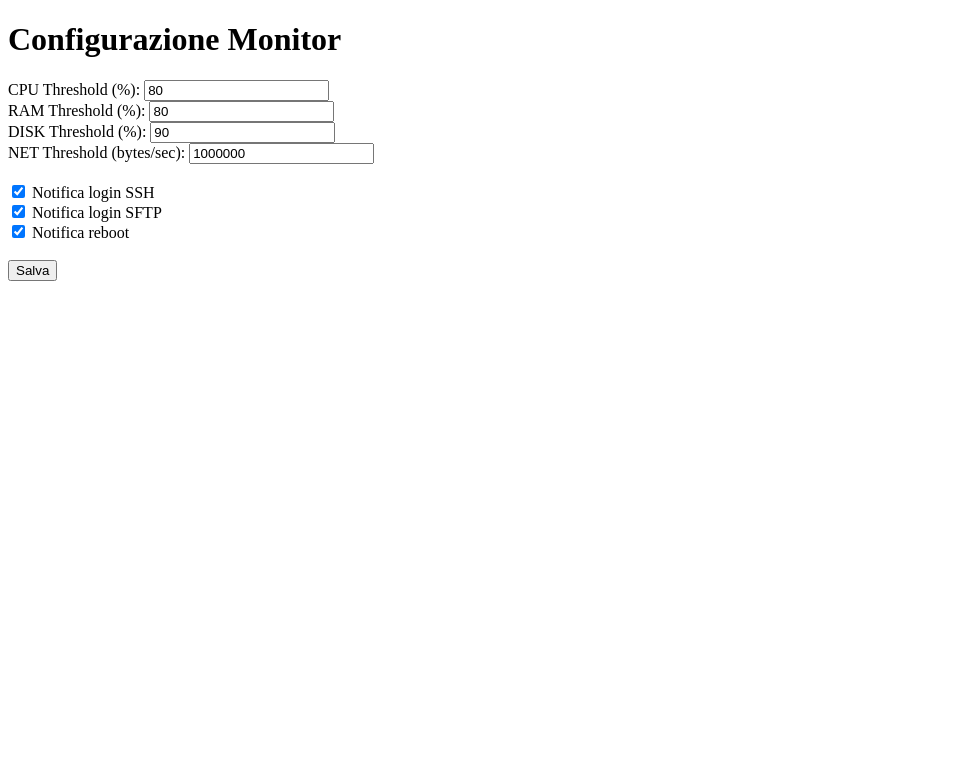
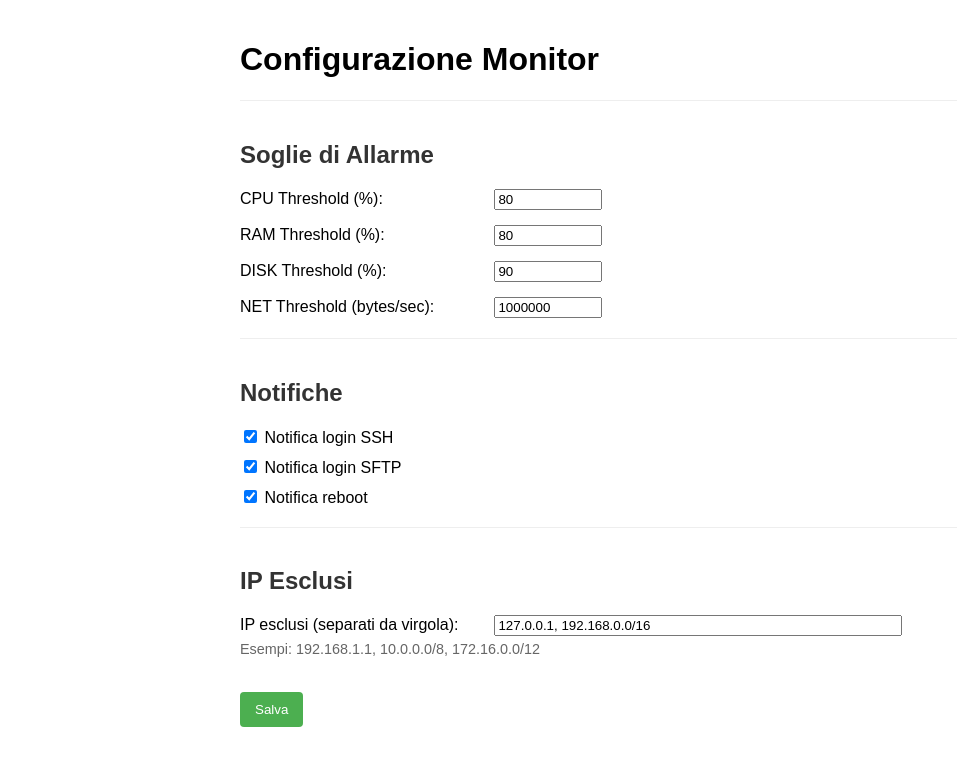
Before and after one commit to savergiggio/Server_Monitor_Telegram, a Flask app: page / in a window 1280 px wide. Shown: the top 766 px of the page, without its empty margins (0-957 px from the left). Run offline with Flask 3, Linux system fonts and the light colour scheme.

Commit message:
Update index.html

```diff
--- a/templates/index.html
+++ b/templates/index.html
@@ -1,17 +1,95 @@
 <!DOCTYPE html>
 <html>
-<head><title>Monitor Config</title></head>
+<head>
+  <title>Monitor Config</title>
+  <style>
+    body {
+      font-family: Arial, sans-serif;
+      max-width: 800px;
+      margin: 0 auto;
+      padding: 20px;
+    }
+    .form-group {
+      margin-bottom: 15px;
+    }
+    label {
+      display: inline-block;
+      width: 250px;
+    }
+    input[type="number"] {
+      width: 100px;
+    }
+    .section {
+      margin-top: 20px;
+      border-top: 1px solid #eee;
+      padding-top: 20px;
+    }
+    button {
+      background-color: #4CAF50;
+      color: white;
+      padding: 10px 15px;
+      border: none;
+      border-radius: 4px;
+      cursor: pointer;
+      margin-top: 20px;
+    }
+    .checkbox-group {
+      margin: 10px 0;
+    }
+    h2 {
+      color: #333;
+    }
+  </style>
+</head>
 <body>
   <h1>Configurazione Monitor</h1>
   <form method="POST">
-    <label>CPU Threshold (%): <input type="number" name="cpu" value="{{ config.cpu_threshold }}"></label><br>
-    <label>RAM Threshold (%): <input type="number" name="ram" value="{{ config.ram_threshold }}"></label><br>
-    <label>DISK Threshold (%): <input type="number" name="disk" value="{{ config.disk_threshold }}"></label><br>
-    <label>NET Threshold (bytes/sec): <input type="number" name="net" value="{{ config.net_threshold }}"></label><br><br>
+    <div class="section">
+      <h2>Soglie di Allarme</h2>
+      <div class="form-group">
+        <label>CPU Threshold (%): </label>
+        <input type="number" name="cpu" value="{{ config.cpu_threshold }}" min="0" max="100">
+      </div>
+      <div class="form-group">
+        <label>RAM Threshold (%): </label>
+        <input type="number" name="ram" value="{{ config.ram_threshold }}" min="0" max="100">
+      </div>
+      <div class="form-group">
+        <label>DISK Threshold (%): </label>
+        <input type="number" name="disk" value="{{ config.disk_threshold }}" min="0" max="100">
+      </div>
+      <div class="form-group">
+        <label>NET Threshold (bytes/sec): </label>
+        <input type="number" name="net" value="{{ config.net_threshold }}" min="0">
+      </div>
+    </div>
 
-    <input type="checkbox" name="ssh" {% if config.notify_ssh %}checked{% endif %}> Notifica login SSH<br>
-    <input type="checkbox" name="sftp" {% if config.notify_sftp %}checked{% endif %}> Notifica login SFTP<br>
-    <input type="checkbox" name="reboot" {% if config.notify_reboot %}checked{% endif %}> Notifica reboot<br><br>
+    <div class="section">
+      <h2>Notifiche</h2>
+      <div class="checkbox-group">
+        <input type="checkbox" id="ssh" name="ssh" {% if config.notify_ssh %}checked{% endif %}>
+        <label for="ssh">Notifica login SSH</label>
+      </div>
+      <div class="checkbox-group">
+        <input type="checkbox" id="sftp" name="sftp" {% if config.notify_sftp %}checked{% endif %}>
+        <label for="sftp">Notifica login SFTP</label>
+      </div>
+      <div class="checkbox-group">
+        <input type="checkbox" id="reboot" name="reboot" {% if config.notify_reboot %}checked{% endif %}>
+        <label for="reboot">Notifica reboot</label>
+      </div>
+    </div>
+
+    <div class="section">
+      <h2>IP Esclusi</h2>
+      <div class="form-group">
+        <label>IP esclusi (separati da virgola): </label>
+        <input type="text" name="excluded_ips" value="{{ config.excluded_ips|join(', ') if config.excluded_ips else '127.0.0.1, 192.168.0.0/16' }}" style="width: 400px;">
+        <div style="font-size: 0.9em; color: #666; margin-top: 5px;">
+          Esempi: 192.168.1.1, 10.0.0.0/8, 172.16.0.0/12
+        </div>
+      </div>
+    </div>
 
     <button type="submit">Salva</button>
   </form>
```
